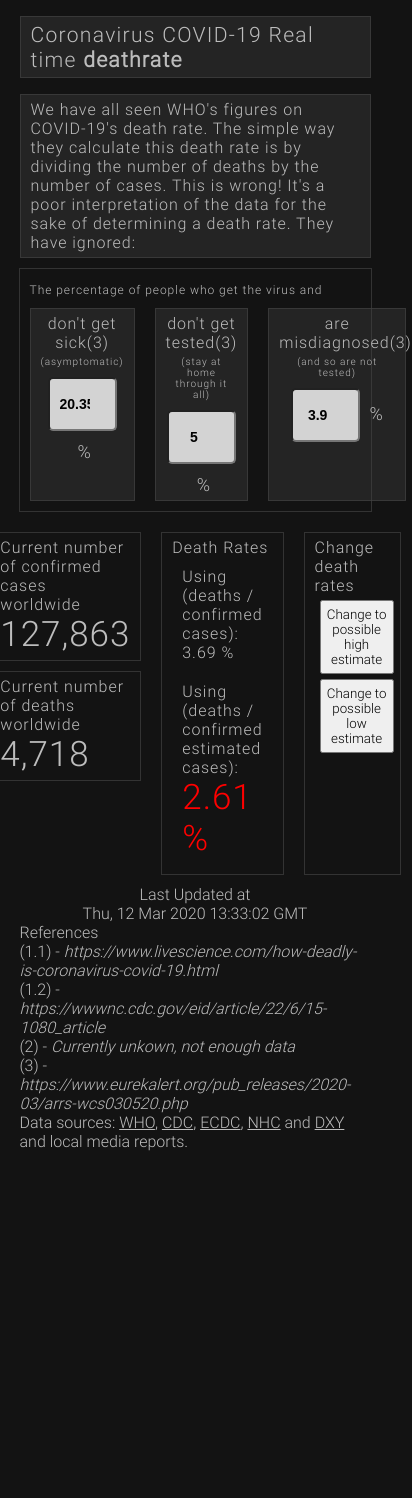
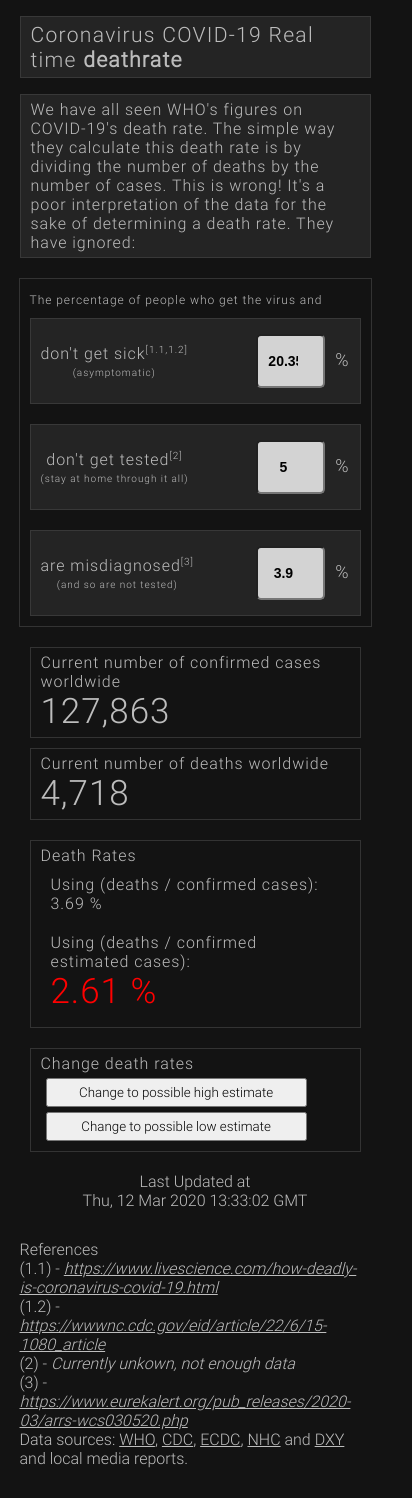
Before and after one commit to smccamley/corona-deathrate, a Next.js app: page / in a window 390 px wide. Shown: the whole page, 412 px wide, since content can reach past the window. Before the commit the page ends 1151 px from the top, so only its background shows below. Built offline with nearby package versions, Linux system fonts and the light colour scheme.

Commit message:
fixed for mobile

```diff
--- a/components/Page.js
+++ b/components/Page.js
@@ -1,7 +1,6 @@
 import styled from "styled-components"
 
 const Page = styled.div`
-  height: 100vh;
   width: 90vw;
   margin: 0 auto;
   display: flex;
--- a/pages/index.js
+++ b/pages/index.js
@@ -12,7 +12,11 @@ import Link from "next/link"
 const Row = styled.div`
   flex-direction: row;
   display: flex;
-  width: 100%;
+  flex: 1;
+  flex-basis: 100%;
+  @media only screen and (max-width: 768px) {
+    flex-direction: column;
+  }
 `
 
 const Spacer = styled.div`
@@ -20,12 +24,17 @@ const Spacer = styled.div`
   height: 10px;
 `
 
-const QuarterStyledBox = styled(StyledBox)`
-  width: 33%;
+const ThirdStyledBox = styled(StyledBox)`
+  flex: 1;
   text-align: center;
   margin: 10px;
   display: flex;
   flex-direction: column;
+  @media only screen and (max-width: 768px) {
+    flex-direction: row;
+    align-items: center;
+    justify-content: space-between;
+  }
 `
 const PercentageInput = styled.input`
   text-align: center;
@@ -39,6 +48,9 @@ const PercentageInput = styled.input`
   background-color: rgba(255, 255, 255, 0.8);
   font-size: 14px;
   font-weight: bold;
+  @media only screen and (max-width: 768px) {
+    margin-left: 10px;
+  }
 `
 
 const Percentage = styled.span`
@@ -67,7 +79,14 @@ const EstimateButton = styled.button`
   width: 80%;
 `
 
-const References = styled.div``
+const References = styled.div`
+  margin-top: 30px;
+  margin-bottom: 30px;
+`
+
+const Ref = styled.sup`
+  font-size: 10px;
+`
 
 const Reference = styled.div``
 
@@ -200,11 +219,13 @@ const Home = () => {
           The percentage of people who get the virus and
         </span>
         <Row>
-          <QuarterStyledBox>
+          <ThirdStyledBox>
+            <div>
               <span>
-              don't get sick<span>(3)</span>
+                don't get sick<Ref>[1.1,1.2]</Ref>
               </span>
               <SmallSpan>(asymptomatic)</SmallSpan>
+            </div>
             <div>
               <PercentageInput
                 value={asymptomaticPercentage}
@@ -215,12 +236,14 @@ const Home = () => {
               />{" "}
               <Percentage>%</Percentage>
             </div>
-          </QuarterStyledBox>
-          <QuarterStyledBox>
+          </ThirdStyledBox>
+          <ThirdStyledBox>
+            <div>
               <span>
-              don't get tested<span>(3)</span>
+                don't get tested<Ref>[2]</Ref>
               </span>
               <SmallSpan>(stay at home through it all)</SmallSpan>
+            </div>
             <div>
               <PercentageInput
                 value={untestedPercentage}
@@ -231,12 +254,14 @@ const Home = () => {
               />{" "}
               <Percentage>%</Percentage>
             </div>
-          </QuarterStyledBox>
-          <QuarterStyledBox>
+          </ThirdStyledBox>
+          <ThirdStyledBox>
+            <div>
               <span>
-              are misdiagnosed<span>(3)</span>
+                are misdiagnosed<Ref>[3]</Ref>
               </span>
               <SmallSpan>(and so are not tested)</SmallSpan>
+            </div>
             <div>
               <PercentageInput
                 value={misdiagnosedPercentage}
@@ -247,10 +272,11 @@ const Home = () => {
               />{" "}
               <Percentage>%</Percentage>
             </div>
-          </QuarterStyledBox>
+          </ThirdStyledBox>
         </Row>
       </BorderBox>
-      <div style={{ display: "flex", flexDirection: "row" }}>
+
+      <Row>
         <div>
           <BorderBox>
             Current number of confirmed cases worldwide
@@ -285,12 +311,13 @@ const Home = () => {
             Change to possible low estimate
           </EstimateButton>
         </BorderBox>
-      </div>
+      </Row>
       <div
         style={{
           display: "flex",
           flexDirection: "column",
           textAlign: "center",
+          marginTop: "10px",
         }}
       >
         <span>Last Updated at</span>
@@ -301,11 +328,18 @@ const Home = () => {
         <Reference>
           (1.1) -{" "}
           <i>
+            <Link href="https://www.livescience.com/how-deadly-is-coronavirus-covid-19.html">
               https://www.livescience.com/how-deadly-is-coronavirus-covid-19.html
+            </Link>
           </i>
         </Reference>
         <Reference>
-          (1.2) - <i>https://wwwnc.cdc.gov/eid/article/22/6/15-1080_article</i>
+          (1.2) -{" "}
+          <i>
+            <Link href="https://wwwnc.cdc.gov/eid/article/22/6/15-1080_article">
+              https://wwwnc.cdc.gov/eid/article/22/6/15-1080_article
+            </Link>
+          </i>
         </Reference>
         <Reference>
           (2) - <i>Currently unkown, not enough data</i>
@@ -313,7 +347,9 @@ const Home = () => {
         <Reference>
           (3) -{" "}
           <i>
+            <Link href="https://www.eurekalert.org/pub_releases/2020-03/arrs-wcs030520.php">
               https://www.eurekalert.org/pub_releases/2020-03/arrs-wcs030520.php
+            </Link>
           </i>
         </Reference>
         Data sources:{" "}
```
Lines whose indentation alone changed are shown as unchanged.
